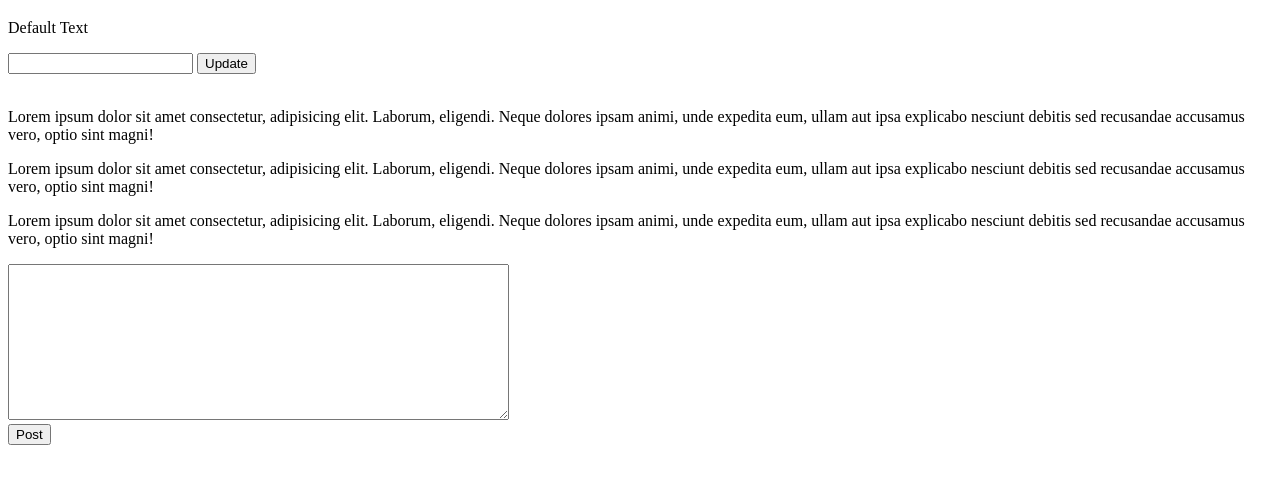
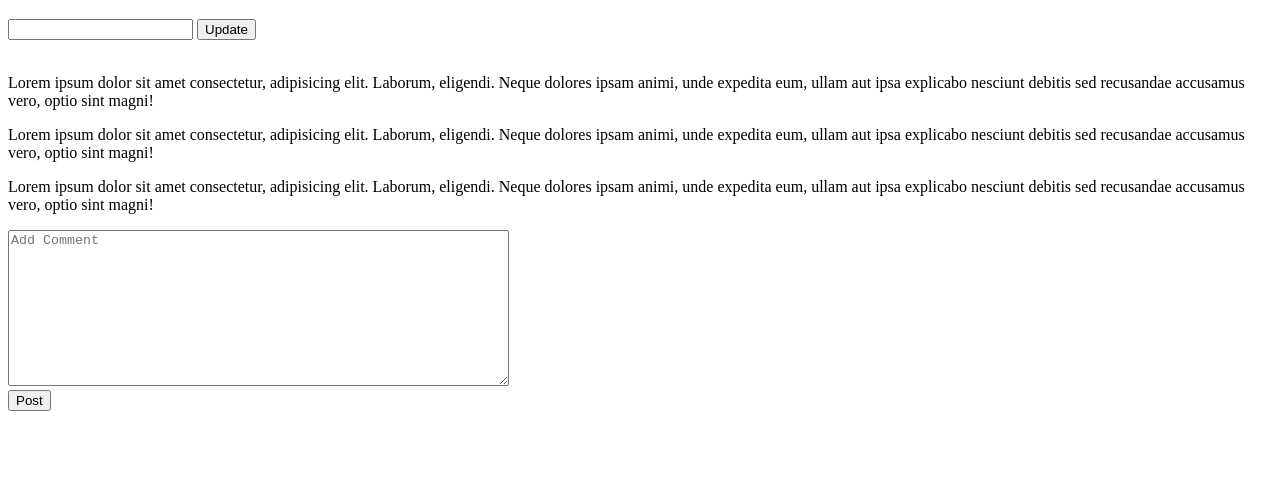
Before and after one commit to sayak53/DOM, a plain HTML site: page DOM/index.html in a window 1280 px wide. Both pictures are taken after a click on the button "Update". Shown: the part 61-544 px from the top of the page. Drawn offline with Linux system fonts and the light colour scheme.

Commit message:
checking the code

```diff
--- a/DOM/index.html
+++ b/DOM/index.html
@@ -18,7 +18,7 @@
         <p>Lorem ipsum dolor sit amet consectetur, adipisicing elit. Laborum, eligendi. Neque dolores ipsam animi, unde expedita eum, ullam aut ipsa explicabo nesciunt debitis sed recusandae accusamus vero, optio sint magni!</p>
         <p>Lorem ipsum dolor sit amet consectetur, adipisicing elit. Laborum, eligendi. Neque dolores ipsam animi, unde expedita eum, ullam aut ipsa explicabo nesciunt debitis sed recusandae accusamus vero, optio sint magni!</p>
 
-        <textarea id="comment-box" name="" id="" cols="60" rows="10"></textarea>
+        <textarea placeholder="Add Comment" id="comment-box" name="" id="" cols="60" rows="10"></textarea>
         <br>
         <button id="post-btn">Post</button>
      </div>
--- a/DOM/script.js
+++ b/DOM/script.js
@@ -6,11 +6,11 @@
 
 // ul.append(li)
 
-// document.getElementById('update').addEventListener('click',function(){
-//     const inputField=document.getElementById('input-field')
-//     const inputText = inputField.value
+document.getElementById('update').addEventListener('click',function(){
+    const inputField=document.getElementById('input-field')
+    const inputText = inputField.value
 
-//     const p = document.getElementById('text')
-//     p.innerText = inputText
-//     inputField.value = " "
-// })
+    const p = document.getElementById('text')
+    p.innerText = inputText
+    inputField.value = " "
+})
```
